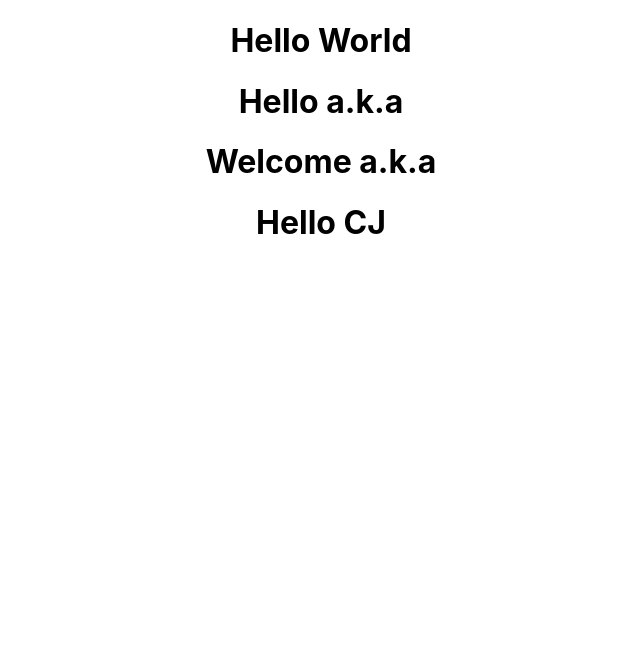
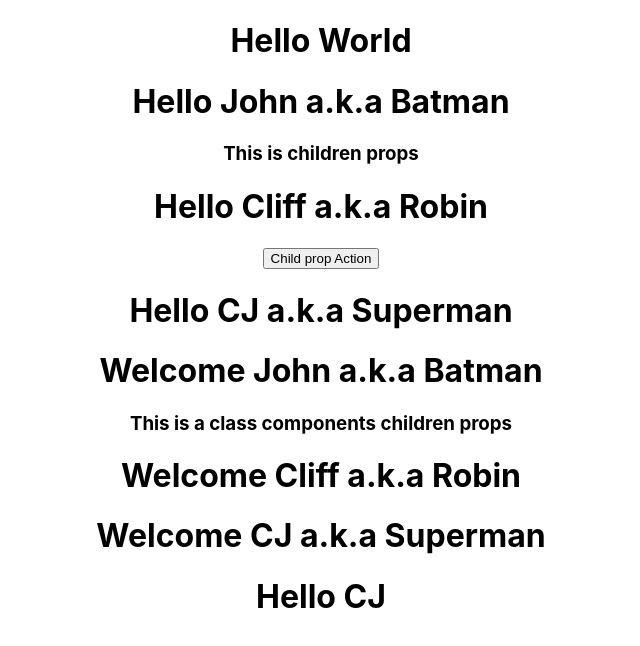
Before and after one commit to Clifford18/react-js, a React (Create React App) app in the folder hello-world/: page / in a window 1280 px wide. Shown: the top 646 px of the page, without its empty margins (319-959 px from the left). Built offline with nearby package versions, Linux system fonts and the light colour scheme.

Commit message:
update app.js with functional(Greet) and class(Welcome) props

```diff
--- a/hello-world/src/App.js
+++ b/hello-world/src/App.js
@@ -8,8 +8,25 @@ function App() {
   return (
     <div className="App">
       <h1>Hello World</h1>
-      <Greet/>
-      <Welcome/>
+
+      <Greet name="John" heroName="Batman">
+        <h3>This is children props</h3>
+      </Greet>
+      <Greet name="Cliff" heroName="Robin">
+        <button>Child prop Action</button>
+      </Greet>
+      <Greet name="CJ" heroName="Superman"/>
+
+
+    <Welcome name="John" heroName="Batman">
+    <h3>This is a class components children props</h3>
+    </Welcome>
+    <Welcome name="Cliff" heroName="Robin">
+
+    </Welcome>
+    <Welcome name="CJ" heroName="Superman"/>
+
+
       <Hello/>
     </div>
   );
```
